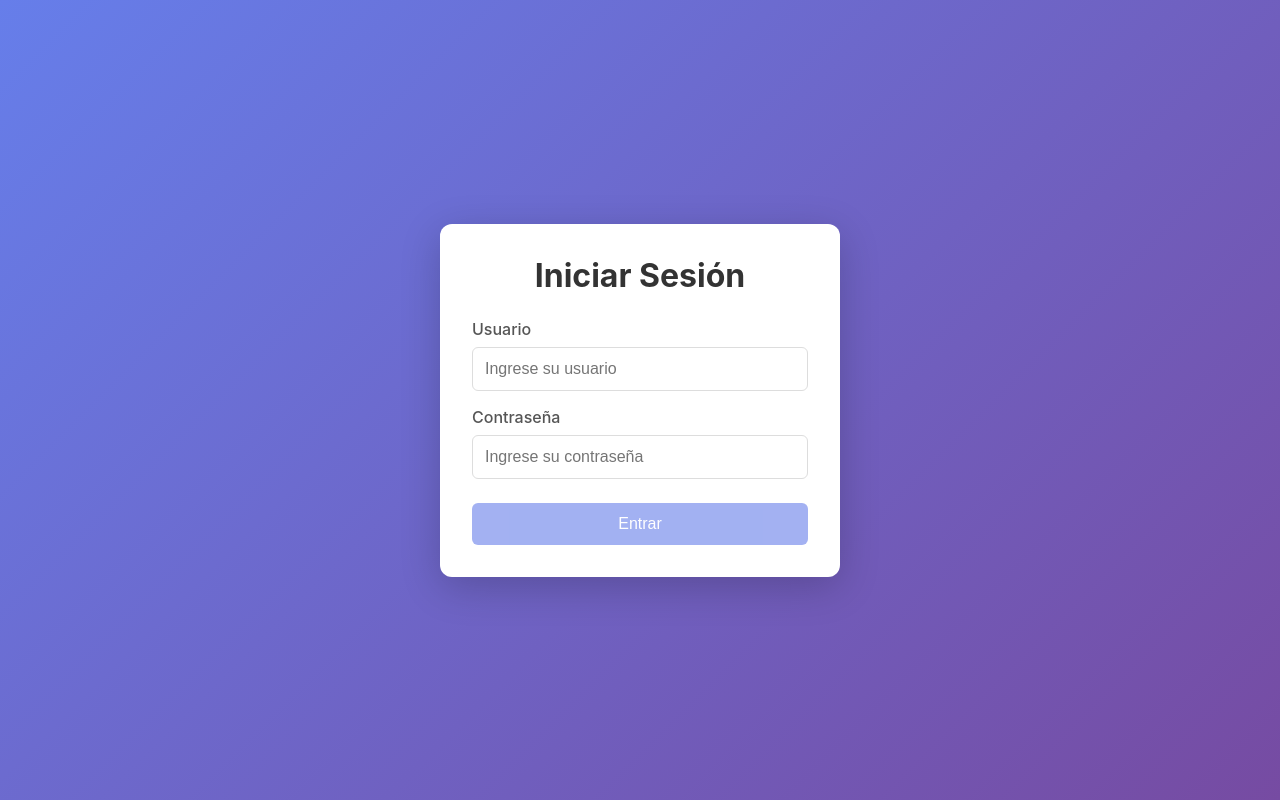
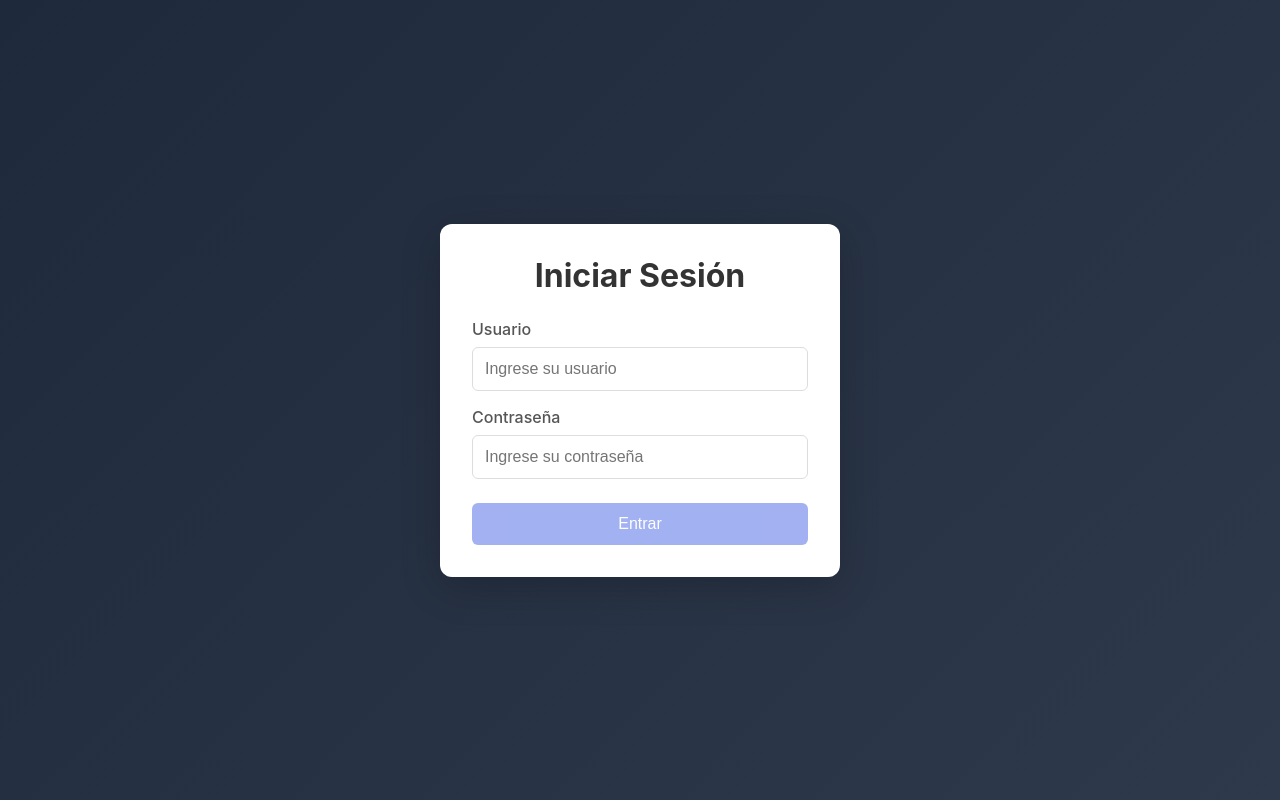
Before and after one commit to nicos92/tauri-uno, a Vue app: page /login in a window 1280 px wide. Built offline with nearby package versions, Linux system fonts and the light colour scheme.

Commit message:
cambio de color en el fondo de la pantalla de login

```diff
--- a/src/presentation/pages/LoginPage.vue
+++ b/src/presentation/pages/LoginPage.vue
@@ -55,7 +55,10 @@ async function handleLogin() {
                     {{ authStore.error }}
                 </div>
 
-        <button type="submit" :disabled="isLoading || !username || !password">
+                <button
+                    type="submit"
+                    :disabled="isLoading || !username || !password"
+                >
                     {{ isLoading ? "Iniciando sesión..." : "Entrar" }}
                 </button>
             </form>
@@ -69,7 +72,7 @@ async function handleLogin() {
     display: flex;
     align-items: center;
     justify-content: center;
-  background: linear-gradient(135deg, #667eea 0%, #764ba2 100%);
+    background: linear-gradient(135deg, #1e293b 0%, #2e394b 100%);
 }
 
 .login-card {
```
Lines whose indentation alone changed are shown as unchanged.
